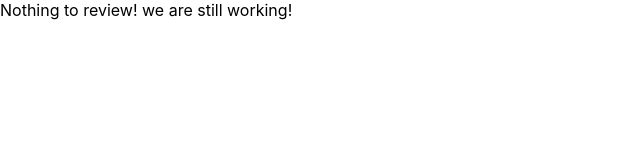
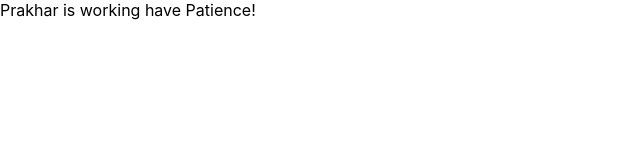
Before and after one commit to Pseud0coders/Collance_Web, a React (Create React App) app: page / in a window 1280 px wide. Shown: the top 160 px of the page, without its empty margins (0-640 px from the left). Built offline with nearby package versions, Linux system fonts and the light colour scheme.

Commit message:
prakhar is working

```diff
--- a/src/App.js
+++ b/src/App.js
@@ -3,7 +3,7 @@ import './App.css';
 
 function App() {
   return (
-    <div>Nothing to review! we are still working!</div>
+    <div>Prakhar is working have Patience!</div>
   );
 }
 
```
